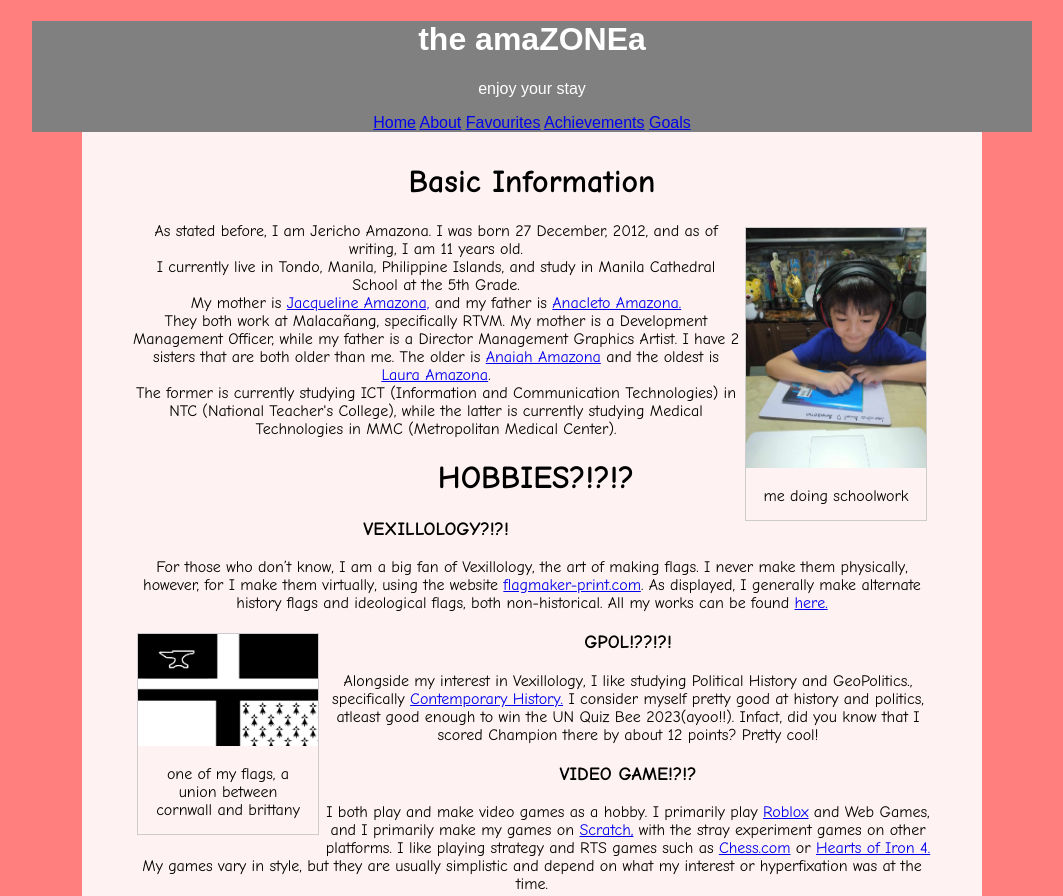
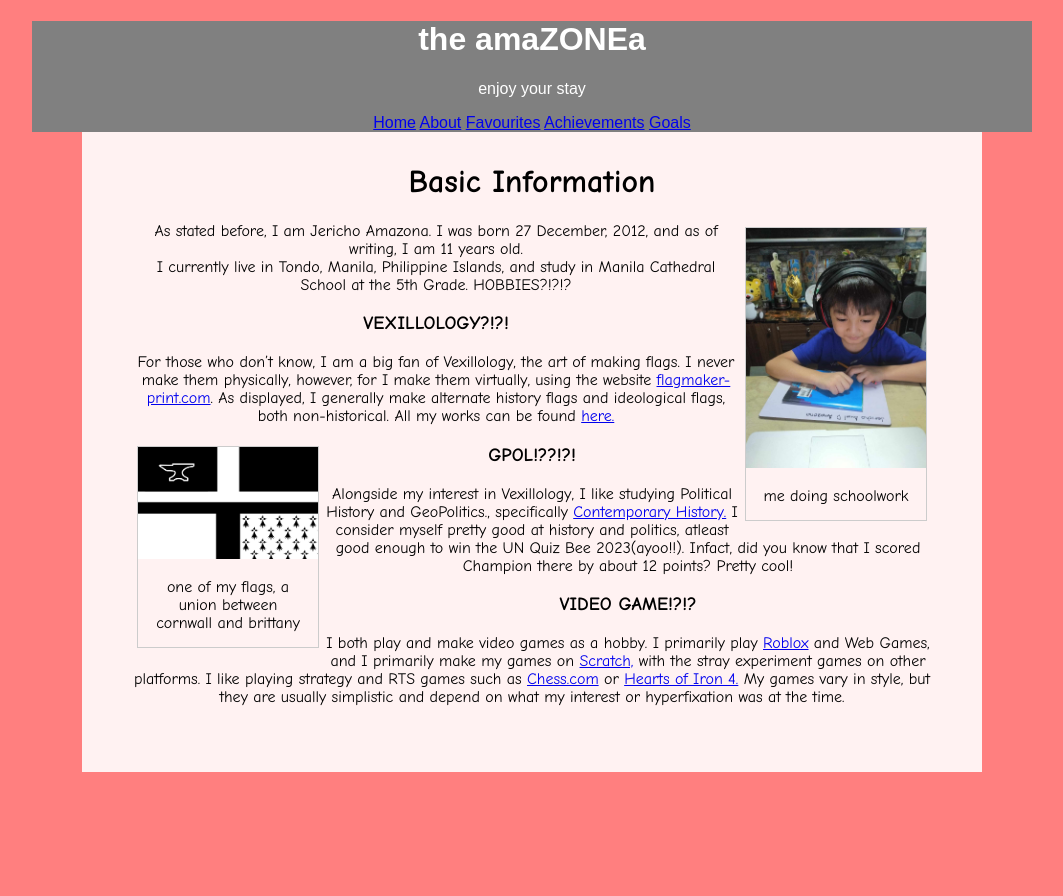
Before and after one commit to DyuniA/Amazona, a plain HTML site: page about.html in a window 1280 px wide. Shown: the top 896 px of the page, without its empty margins (108-1171 px from the left). After the commit the page ends 800 px from the top, so only its background shows below. Drawn offline with Linux system fonts and the light colour scheme.

Commit message:
Update about.html

```diff
--- a/about.html
+++ b/about.html
@@ -36,17 +36,7 @@
 <p>As stated before, I am Jericho Amazona. I was born 27 December, 2012, and as of writing, I am 11 years old.
 
 <br> I currently live in Tondo, Manila, Philippine Islands, and study in Manila Cathedral School at the 5th Grade.
-
-<br>My mother is <a href="https://www.facebook.com/jackie.decastroamazona09">Jacqueline Amazona,</a>
-and my father is <a href="https://www.facebook.com/lito.amazona">Anacleto Amazona.</a>
-
-<br>They both work at Malacañang, specifically RTVM. My mother is a Development Management Officer, while my father is a Director Management Graphics Artist.
-
-I have 2 sisters that are both older than me. The older is <a href="https://www.instagram.com/yellowschmellow.arts/">Anaiah Amazona</a> and the oldest is <a href="https://www.instagram.com/laulokinstr/">Laura Amazona</a>.
-
-<br>The former is currently studying ICT (Information and Communication Technologies) in NTC (National Teacher's College), while the latter is currently studying Medical Technologies in MMC (Metropolitan Medical Center).
-
-<h1 class="hobbieshead">HOBBIES?!?!?</h1>
+HOBBIES?!?!?</h1>
 
 <h3>VEXILLOLOGY?!?!</h3>
 
```
